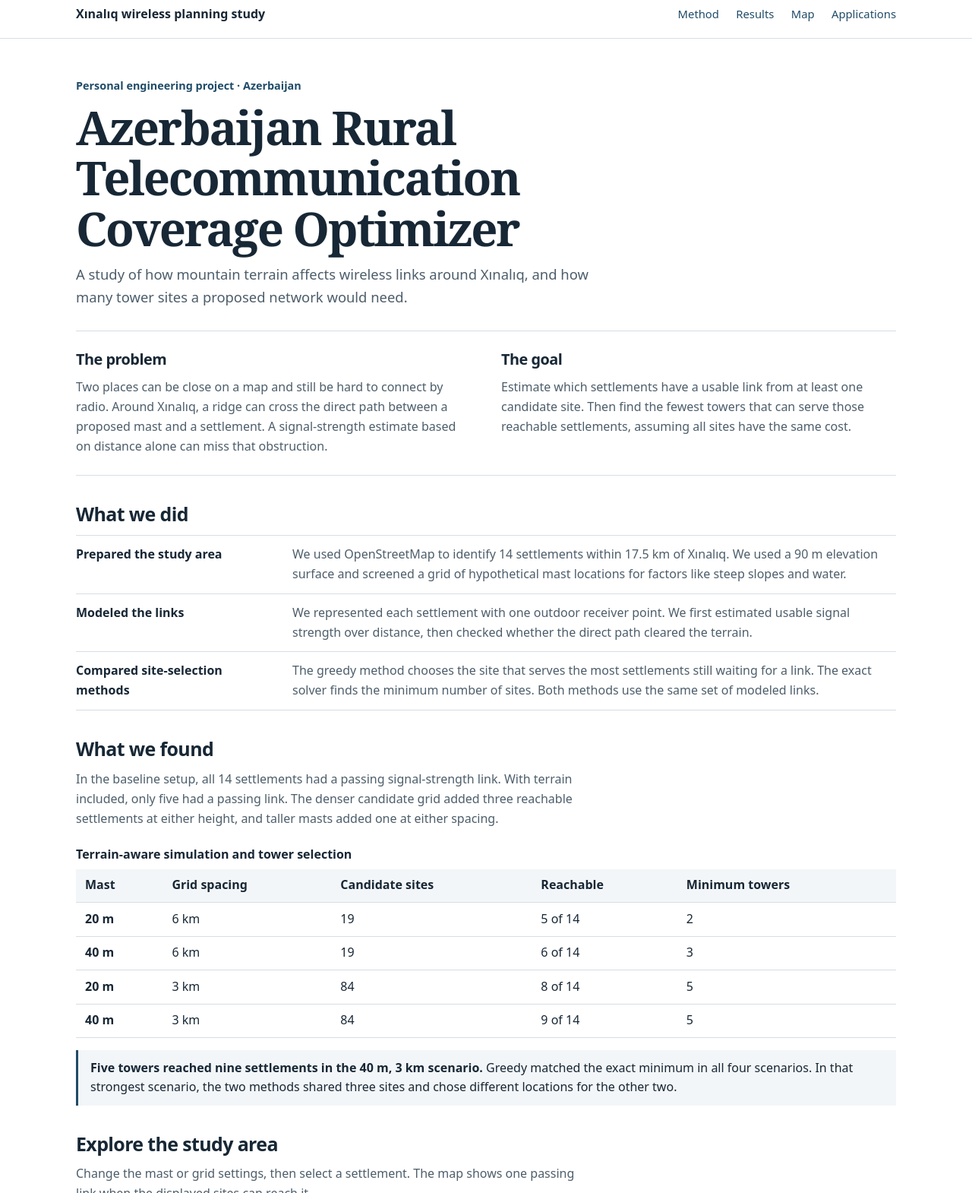
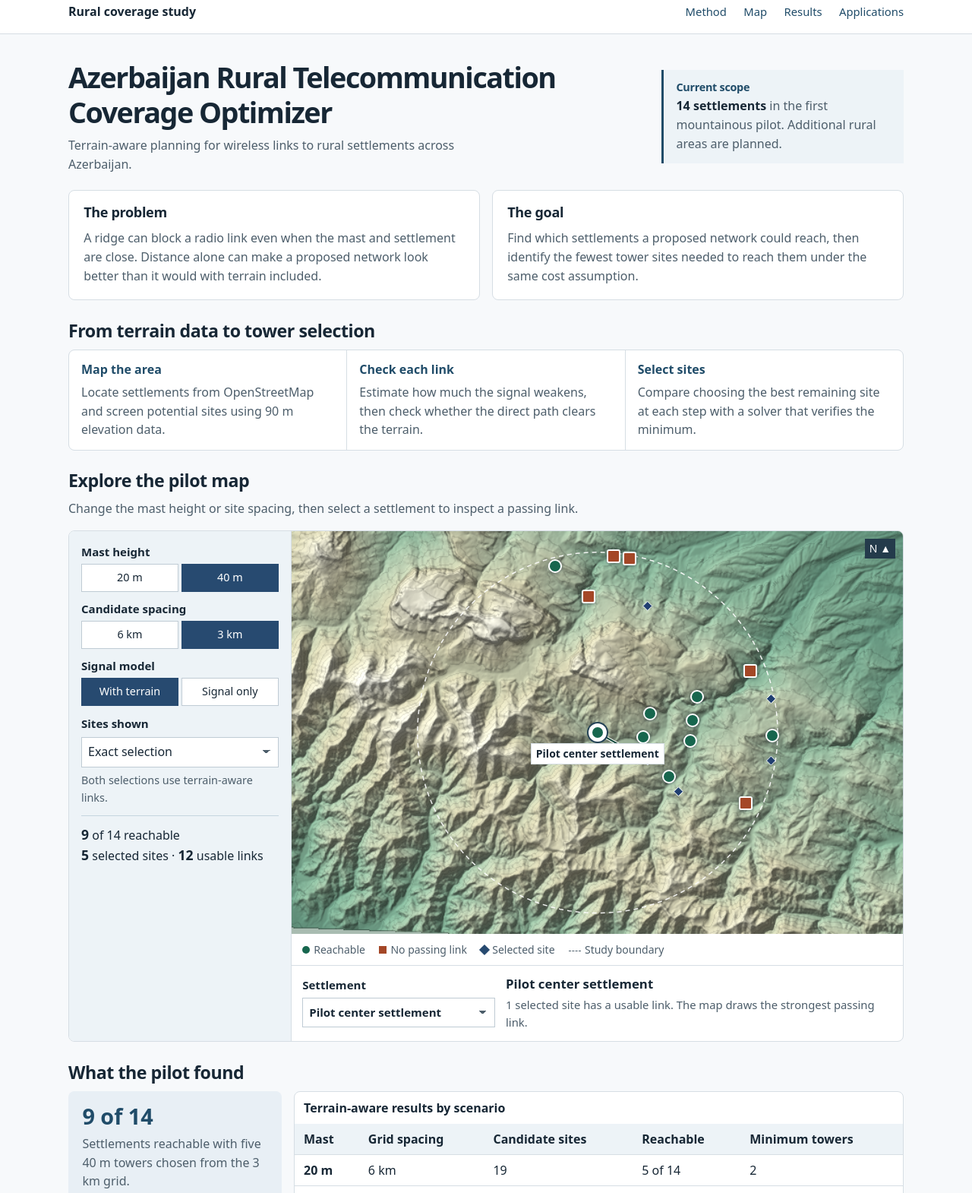
Before and after one commit to IskandarovIbrahim/Azerbaijan-Rural-Telecommunication-Coverage-Optimizer, a plain HTML site: page site/dist/index.html in a window 1280 px wide. Shown: the part 16-1586 px from the top of the page at 76% size. Drawn offline with Linux system fonts and the light colour scheme.

Commit message:
style: improve coverage study layout and framing

```diff
--- a/site/dist/index.html
+++ b/site/dist/index.html
@@ -3,7 +3,7 @@
 <head>
   <meta charset="utf-8">
   <meta name="viewport" content="width=device-width, initial-scale=1">
-  <meta name="description" content="A personal engineering case study on terrain-aware wireless planning for rural settlements around Xınalıq, Azerbaijan.">
+  <meta name="description" content="Terrain-aware wireless planning for rural settlements across Azerbaijan.">
   <title>Azerbaijan Rural Telecommunication Coverage Optimizer</title>
   <link rel="stylesheet" href="styles.css">
   <script src="pilot-data.js" defer></script>
@@ -12,53 +12,40 @@
 <body>
   <header class="top">
     <div class="frame top-inner">
-      <a class="brand" href="#top">Xınalıq wireless planning study</a>
-      <nav aria-label="On this page"><a href="#method">Method</a><a href="#results">Results</a><a href="#explore">Map</a><a href="#use">Applications</a></nav>
+      <a class="brand" href="#top">Rural coverage study</a>
+      <nav aria-label="On this page"><a href="#method">Method</a><a href="#explore">Map</a><a href="#results">Results</a><a href="#use">Applications</a></nav>
     </div>
   </header>
   <main id="top" class="frame">
     <article>
       <header class="intro">
-        <p class="category">Personal engineering project · Azerbaijan</p>
-        <h1>Azerbaijan Rural Telecommunication Coverage Optimizer</h1>
-        <p class="deck">A study of how mountain terrain affects wireless links around Xınalıq, and how many tower sites a proposed network would need.</p>
+        <div>
+          <h1>Azerbaijan Rural Telecommunication Coverage Optimizer</h1>
+          <p class="deck">Terrain-aware planning for wireless links to rural settlements across Azerbaijan.</p>
+        </div>
+        <aside class="scope" aria-label="Study scope">
+          <h2>Current scope</h2>
+          <p><strong>14 settlements</strong> in the first mountainous pilot. Additional rural areas are planned.</p>
+        </aside>
       </header>
 
       <section class="overview" aria-label="Problem and goal">
-        <div><h2>The problem</h2><p>Two places can be close on a map and still be hard to connect by radio. Around Xınalıq, a ridge can cross the direct path between a proposed mast and a settlement. A signal-strength estimate based on distance alone can miss that obstruction.</p></div>
-        <div><h2>The goal</h2><p>Estimate which settlements have a usable link from at least one candidate site. Then find the fewest towers that can serve those reachable settlements, assuming all sites have the same cost.</p></div>
+        <div><h2>The problem</h2><p>A ridge can block a radio link even when the mast and settlement are close. Distance alone can make a proposed network look better than it would with terrain included.</p></div>
+        <div><h2>The goal</h2><p>Find which settlements a proposed network could reach, then identify the fewest tower sites needed to reach them under the same cost assumption.</p></div>
       </section>
 
       <section id="method" class="chapter">
-        <h2>What we did</h2>
+        <h2>From terrain data to tower selection</h2>
         <dl class="method-list">
-          <div><dt>Prepared the study area</dt><dd>We used OpenStreetMap to identify 14 settlements within 17.5 km of Xınalıq. We used a 90 m elevation surface and screened a grid of hypothetical mast locations for factors like steep slopes and water.</dd></div>
-          <div><dt>Modeled the links</dt><dd>We represented each settlement with one outdoor receiver point. We first estimated usable signal strength over distance, then checked whether the direct path cleared the terrain.</dd></div>
-          <div><dt>Compared site-selection methods</dt><dd>The greedy method chooses the site that serves the most settlements still waiting for a link. The exact solver finds the minimum number of sites. Both methods use the same set of modeled links.</dd></div>
+          <div><dt>Map the area</dt><dd>Locate settlements from OpenStreetMap and screen potential sites using 90 m elevation data.</dd></div>
+          <div><dt>Check each link</dt><dd>Estimate how much the signal weakens, then check whether the direct path clears the terrain.</dd></div>
+          <div><dt>Select sites</dt><dd>Compare choosing the best remaining site at each step with a solver that verifies the minimum.</dd></div>
         </dl>
       </section>
 
-      <section id="results" class="chapter">
-        <h2>What we found</h2>
-        <p class="reading">In the baseline setup, all 14 settlements had a passing signal-strength link. With terrain included, only five had a passing link. The denser candidate grid added three reachable settlements at either height, and taller masts added one at either spacing.</p>
-        <div class="table-wrap">
-          <table>
-            <caption>Terrain-aware simulation and tower selection</caption>
-            <thead><tr><th scope="col">Mast</th><th scope="col">Grid spacing</th><th scope="col">Candidate sites</th><th scope="col">Reachable</th><th scope="col">Minimum towers</th></tr></thead>
-            <tbody>
-              <tr><th scope="row">20 m</th><td>6 km</td><td>19</td><td>5 of 14</td><td>2</td></tr>
-              <tr><th scope="row">40 m</th><td>6 km</td><td>19</td><td>6 of 14</td><td>3</td></tr>
-              <tr><th scope="row">20 m</th><td>3 km</td><td>84</td><td>8 of 14</td><td>5</td></tr>
-              <tr><th scope="row">40 m</th><td>3 km</td><td>84</td><td>9 of 14</td><td>5</td></tr>
-            </tbody>
-          </table>
-        </div>
-        <p class="finding"><strong>Five towers reached nine settlements in the 40 m, 3 km scenario.</strong> Greedy matched the exact minimum in all four scenarios. In that strongest scenario, the two methods shared three sites and chose different locations for the other two.</p>
-      </section>
-
       <section id="explore" class="chapter" aria-labelledby="map-title">
-        <h2 id="map-title">Explore the study area</h2>
-        <p class="reading">Change the mast or grid settings, then select a settlement. The map shows one passing link when the displayed sites can reach it.</p>
+        <h2 id="map-title">Explore the pilot map</h2>
+        <p class="reading">Change the mast height or site spacing, then select a settlement to inspect a passing link.</p>
         <div class="explorer">
           <aside class="control-panel" aria-label="Map settings">
             <fieldset><legend>Mast height</legend><div class="choices">
@@ -83,7 +70,7 @@
 
           <div class="map-panel">
             <div id="map" class="map">
-              <img src="terrain.png" alt="Shaded elevation surface around Xınalıq">
+              <img src="terrain.png" alt="Shaded elevation surface for the pilot area">
               <canvas id="map-overlay" aria-hidden="true"></canvas>
               <div id="markers" class="markers"></div>
               <span class="north" aria-label="North">N <span aria-hidden="true">▲</span></span>
@@ -91,17 +78,43 @@
             <div class="legend"><span><i class="dot yes"></i>Reachable</span><span><i class="dot no"></i>No passing link</span><span><i class="dot site"></i><span id="legend-site">Selected site</span></span><span><i class="dash"></i>Study boundary</span></div>
             <div class="selection">
               <label class="select-wrap" for="settlement">Settlement<select id="settlement"></select></label>
-              <div><h3 id="settlement-name">Xınalıq</h3><p id="settlement-detail" aria-live="polite"></p></div>
+              <div><h3 id="settlement-name">Pilot center settlement</h3><p id="settlement-detail" aria-live="polite"></p></div>
             </div>
           </div>
         </div>
       </section>
 
+      <section id="results" class="chapter">
+        <h2>What the pilot found</h2>
+        <div class="results-layout">
+          <aside class="result-note">
+            <strong>9 of 14</strong>
+            <p>Settlements reachable with five 40 m towers chosen from the 3 km grid.</p>
+            <p>Greedy and exact selection matched the minimum tower count in all four scenarios.</p>
+          </aside>
+          <div class="table-wrap">
+            <table>
+              <caption>Terrain-aware results by scenario</caption>
+              <thead><tr><th scope="col">Mast</th><th scope="col">Grid spacing</th><th scope="col">Candidate sites</th><th scope="col">Reachable</th><th scope="col">Minimum towers</th></tr></thead>
+              <tbody>
+                <tr><th scope="row">20 m</th><td>6 km</td><td>19</td><td>5 of 14</td><td>2</td></tr>
+                <tr><th scope="row">40 m</th><td>6 km</td><td>19</td><td>6 of 14</td><td>3</td></tr>
+                <tr><th scope="row">20 m</th><td>3 km</td><td>84</td><td>8 of 14</td><td>5</td></tr>
+                <tr><th scope="row">40 m</th><td>3 km</td><td>84</td><td>9 of 14</td><td>5</td></tr>
+              </tbody>
+            </table>
+          </div>
+        </div>
+        <p class="reading result-context">In this pilot, the denser grid added three reachable settlements at either height. Taller masts added one at either spacing. Five settlements had no passing link in any tested scenario.</p>
+      </section>
+
       <section id="use" class="chapter">
-        <h2>How this could help</h2>
-        <p class="reading">A planning team could use this workflow to compare layouts, shortlist locations for a site visit, and identify settlements that may need a different approach. In this study, having more locations to choose from made a bigger difference to reachability than doubling mast height.</p>
-        <h3>Limits of the study</h3>
-        <p class="reading">The pilot uses hypothetical equipment, one receiver point per settlement, and a 90 m elevation grid that can miss narrow features. It focuses on direct line of sight and assumes each site has power and an upstream connection. Field measurements and checks for access, permits, and construction costs would be needed before making deployment decisions. Five settlements still had no passing link in any of the tested scenarios.</p>
+        <h2>How the model could help</h2>
+        <div class="use-layout">
+          <div><h3>Shortlist sites for field checks</h3><p>Compare layouts before visiting candidate sites. Flag settlements that may need different locations or technologies.</p></div>
+          <div><h3>Extend the study</h3><p>Apply the same workflow in more rural areas and compare how terrain and site spacing affect the results.</p></div>
+          <div><h3>Check the assumptions</h3><p>The model uses hypothetical equipment, outdoor receiver points and equal site costs. Actual deployment requires field measurements, access checks and local cost estimates.</p></div>
+        </div>
       </section>
     </article>
 
--- a/site/dist/styles.css
+++ b/site/dist/styles.css
@@ -4,58 +4,53 @@
   --ink: #172735;
   --muted: #4d5e6b;
   --line: #d6dee4;
-  --panel: #f3f6f8;
+  --panel: #edf3f7;
   --accent: #204c69;
   --blue: #274a70;
   --green: #17664e;
   --rust: #a44727;
 }
-body { margin: 0; color: var(--ink); background: #fff; font: 1rem/1.62 system-ui, sans-serif; }
+body { margin: 0; color: var(--ink); background: #f7f9fb; font: 1rem/1.55 system-ui, sans-serif; }
 h1, h2, h3, p { margin-top: 0; }
-h2, h3 { line-height: 1.25; }
-h2 { margin-bottom: .7rem; font-size: 1.56rem; letter-spacing: -.025em; }
-h3 { margin-bottom: .35rem; font-size: 1.08rem; }
+h1, h2, h3 { line-height: 1.2; }
+h2 { margin-bottom: .65rem; font-size: 1.45rem; letter-spacing: -.02em; }
+h3 { margin-bottom: .35rem; font-size: 1.05rem; }
 a { color: var(--accent); text-underline-offset: .2em; }
 button, input, select { font: inherit; }
 a:focus-visible, button:focus-visible, select:focus-visible, input:focus-visible {
   outline: 3px solid #bd651e;
   outline-offset: 3px;
 }
-.frame { width: min(1080px, calc(100% - 56px)); margin-inline: auto; }
-.top { border-top: 4px solid var(--blue); border-bottom: 1px solid var(--line); }
-.top-inner { display: flex; justify-content: space-between; align-items: center; gap: 1.25rem; min-height: 62px; }
+.frame { width: min(1100px, calc(100% - 56px)); margin-inline: auto; }
+.top { background: #fff; border-top: 3px solid var(--blue); border-bottom: 1px solid var(--line); }
+.top-inner { display: flex; justify-content: space-between; align-items: center; gap: 1.25rem; min-height: 57px; }
 .brand { font-weight: 720; text-decoration: none; color: var(--ink); }
 nav { display: flex; flex-wrap: wrap; gap: .35rem 1.4rem; }
 nav a { text-decoration: none; font-size: .925rem; }
 nav a:hover { text-decoration: underline; }
-.intro { padding: 3.1rem 0 1.85rem; }
-.category { font-size: .9rem; font-weight: 650; color: var(--accent); margin-bottom: .6rem; }
-h1 {
-  font: 600 clamp(2.25rem, 5.1vw, 3.85rem)/1.08 Georgia, serif;
-  letter-spacing: -.035em;
-  max-width: 22ch;
-  margin-bottom: .8rem;
-}
-.deck { color: var(--muted); max-width: 67ch; font-size: 1.15rem; margin: 0; }
-.overview { display: grid; grid-template-columns: 1fr 1fr; gap: 2.5rem; padding: 1.55rem 0; border-block: 1px solid var(--line); }
-.overview h2 { font-size: 1.24rem; }
-.overview p { color: var(--muted); margin: 0; max-width: 60ch; }
-.chapter { margin: 2.2rem 0 0; scroll-margin-top: 1.5rem; }
-.reading { max-width: 75ch; color: var(--muted); }
-.method-list { margin: .5rem 0 0; border-top: 1px solid var(--line); }
-.method-list div { display: grid; grid-template-columns: minmax(12rem, 1fr) 3fr; gap: 1.25rem; padding: .75rem 0; border-bottom: 1px solid var(--line); }
-dt { font-weight: 700; }
-dd { margin: 0; color: var(--muted); }
-.table-wrap { overflow-x: auto; }
-table { width: 100%; border-collapse: collapse; text-align: left; font-variant-numeric: tabular-nums; }
-caption { text-align: left; font-weight: 650; padding: .35rem 0; }
-th, td { padding: .55rem .75rem; border-bottom: 1px solid var(--line); }
-thead { background: var(--panel); }
-tbody th { font-weight: 600; }
-.finding { margin: 1rem 0 0; padding: .65rem 1rem; border-left: 3px solid var(--accent); background: var(--panel); }
-.explorer { display: grid; grid-template-columns: minmax(228px, .8fr) minmax(0, 2.2fr); border: 1px solid var(--line); }
+
+.intro { display: grid; grid-template-columns: minmax(0, 2fr) minmax(13rem, .85fr); gap: 2rem; align-items: center; padding: 2.15rem 0 1.35rem; }
+h1 { max-width: 34ch; font-size: clamp(1.6rem, 3.1vw, 2.36rem); letter-spacing: -.04em; margin: 0 0 .55rem; }
+.deck { color: var(--muted); max-width: 62ch; margin: 0; }
+.scope { padding: .85rem 1rem; border-left: 3px solid var(--accent); background: var(--panel); }
+.scope h2 { font-size: .9rem; margin: 0 0 .25rem; color: var(--accent); }
+.scope p { margin: 0; color: var(--muted); }
+.scope strong { color: var(--ink); }
+
+.overview { display: grid; grid-template-columns: 1fr 1fr; gap: 1rem; }
+.overview > div { padding: 1.15rem 1.2rem; border: 1px solid var(--line); border-radius: 8px; background: #fff; }
+.overview h2 { font-size: 1.13rem; }
+.overview p, .use-layout p { color: var(--muted); margin: 0; }
+.chapter { margin: 1.65rem 0 0; scroll-margin-top: 1.5rem; }
+.reading { max-width: 76ch; color: var(--muted); }
+.method-list { display: grid; grid-template-columns: repeat(3, 1fr); gap: 1px; background: var(--line); border: 1px solid var(--line); border-radius: 8px; overflow: hidden; margin: 0; }
+.method-list div { padding: .85rem 1rem; background: #fff; }
+dt { font-weight: 720; color: var(--accent); }
+dd { margin: .28rem 0 0; color: var(--muted); }
+
+.explorer { display: grid; grid-template-columns: minmax(228px, .8fr) minmax(0, 2.2fr); border: 1px solid var(--line); border-radius: 8px; overflow: hidden; background: #fff; }
 .control-panel { padding: 1rem; background: var(--panel); border-right: 1px solid var(--line); }
-fieldset { border: 0; padding: 0; margin: 0 0 .8rem; min-width: 0; }
+fieldset { border: 0; padding: 0; margin: 0 0 .72rem; min-width: 0; }
 legend, .select-wrap { font-weight: 670; font-size: .94rem; padding: 0; }
 .choices { display: grid; grid-template-columns: repeat(2, 1fr); gap: 4px; margin-top: .25rem; }
 .choices label { position: relative; cursor: pointer; }
@@ -63,8 +58,13 @@ legend, .select-wrap { font-weight: 670; font-size: .94rem; padding: 0; }
 .choices span { display: block; padding: .37rem .2rem; background: #fff; border: 1px solid #bfcbd4; text-align: center; font-size: .9rem; }
 .choices input:checked + span { background: var(--blue); color: #fff; border-color: var(--blue); }
 .choices input:focus-visible + span { outline: 3px solid #bd651e; }
-select { width: 100%; margin-top: .3rem; padding: .42rem 1.7rem .42rem .5rem; border: 1px solid #bfcbd4; border-radius: 0; color: var(--ink); background: #fff; }
 select {
+  width: 100%;
+  margin-top: .3rem;
+  padding: .42rem 1.7rem .42rem .5rem;
+  border: 1px solid #bfcbd4;
+  background-color: #fff;
+  color: var(--ink);
   appearance: none;
   background-image: linear-gradient(45deg, transparent 50%, var(--muted) 50%),
     linear-gradient(135deg, var(--muted) 50%, transparent 50%);
@@ -74,7 +74,7 @@ select {
 }
 select:disabled { color: var(--muted); opacity: .75; }
 .hint { color: var(--muted); font-size: .9rem; margin: .4rem 0 .75rem; }
-.metrics { margin: 0; padding-top: .7rem; border-top: 1px solid var(--line); font-variant-numeric: tabular-nums; }
+.metrics { margin: 0; padding-top: .7rem; border-top: 1px solid #c5d5df; font-variant-numeric: tabular-nums; }
 .metrics strong { font-size: 1.1rem; }
 .map { position: relative; background: #8da68a; aspect-ratio: 1.52; isolation: isolate; }
 .map img, .map canvas, .markers { position: absolute; inset: 0; width: 100%; height: 100%; }
@@ -95,19 +95,36 @@ select:disabled { color: var(--muted); opacity: .75; }
 .dash { width: 16px; height: 4px; border-top: 1px dashed var(--muted); }
 .selection { display: grid; grid-template-columns: minmax(135px, 1fr) 2fr; gap: .85rem; padding: .85rem .9rem; }
 .selection p { margin: 0; color: var(--muted); font-size: .925rem; }
-footer { border-top: 1px solid var(--line); margin-top: 2rem; padding: 1rem 0 2rem; font-size: .875rem; color: var(--muted); }
+
+.results-layout { display: grid; grid-template-columns: minmax(12.5rem, .7fr) minmax(0, 2fr); gap: 1rem; }
+.result-note { background: #e8eff5; padding: 1rem 1.15rem; border-radius: 8px; }
+.result-note strong { display: block; color: var(--accent); font-size: 1.8rem; font-variant-numeric: tabular-nums; line-height: 1.15; margin-bottom: .5rem; }
+.result-note p { margin: 0 0 .65rem; color: var(--muted); }
+.result-note p:last-child { margin: 0; }
+.table-wrap { overflow-x: auto; border: 1px solid var(--line); border-radius: 8px; background: #fff; }
+table { width: 100%; border-collapse: collapse; text-align: left; font-variant-numeric: tabular-nums; }
+caption { text-align: left; font-weight: 650; padding: .55rem .75rem; }
+th, td { padding: .48rem .75rem; border-bottom: 1px solid var(--line); }
+thead { background: var(--panel); }
+tbody th { font-weight: 600; }
+tbody tr:last-child > * { border-bottom: 0; }
+.result-context { margin: .65rem 0 0; }
+.use-layout { display: grid; grid-template-columns: repeat(3, 1fr); gap: 1.25rem; }
+.use-layout > div { padding-top: .7rem; border-top: 2px solid #b7cad8; }
+footer { border-top: 1px solid var(--line); margin-top: 1.8rem; padding: 1rem 0 1.6rem; font-size: .875rem; color: var(--muted); }
 footer p { margin-bottom: .35rem; }
-@media (max-width: 700px) {
+
+@media (max-width: 760px) {
   .frame { width: calc(100% - 28px); }
   .top-inner { align-items: flex-start; flex-direction: column; justify-content: center; gap: .3rem; padding-block: .6rem; }
-  .intro { padding: 1.85rem 0 1.3rem; }
-  .overview, .explorer { grid-template-columns: 1fr; }
-  .overview { gap: 1rem; }
+  .intro, .explorer, .results-layout { grid-template-columns: 1fr; }
+  .intro { gap: .75rem; padding: 1.35rem 0 .9rem; }
   .control-panel { border-right: 0; border-bottom: 1px solid var(--line); }
-  .method-list div { grid-template-columns: 1fr; gap: .2rem; }
+  .use-layout { gap: .8rem; }
   th, td { padding-inline: .42rem; font-size: .875rem; }
 }
-@media (max-width: 420px) {
+@media (max-width: 510px) {
+  .overview, .method-list, .use-layout { grid-template-columns: 1fr; }
   .selection { grid-template-columns: 1fr; }
   nav { gap: .25rem .85rem; }
 }
```
Also changed, not shown: site/dist/pilot-data.js, 1 other file.
